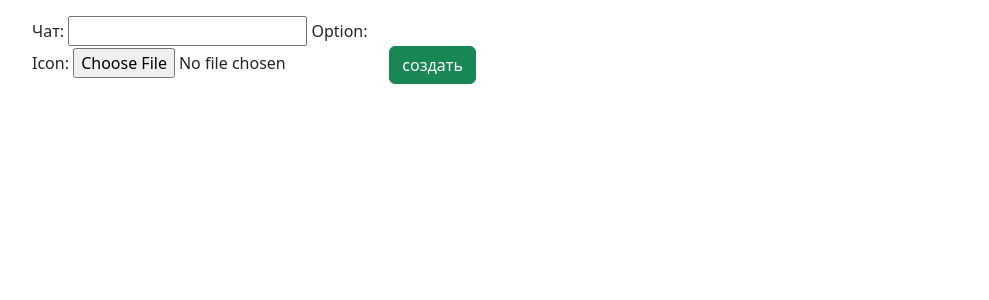
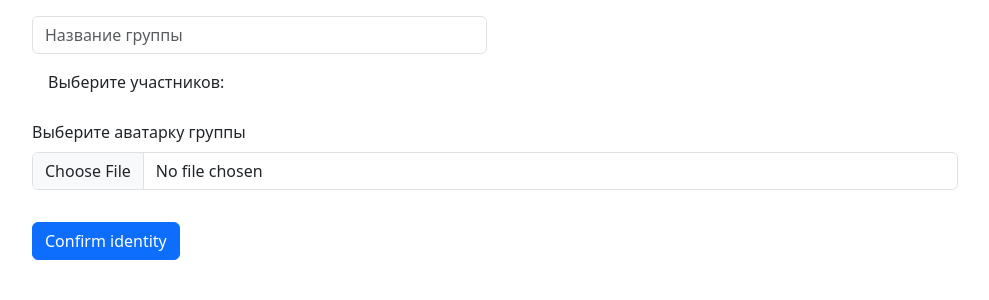
Before and after one commit to Kanezal/yitaker, a Django app: page /messenger/chats/create in a window 1280 px wide. Shown: the part 72-372 px from the top of the page, without its empty margins (240-1229 px from the left). Run offline with Django 4.2, Linux system fonts and the light colour scheme; the visitor is signed in with stand-in values (Sample User, id 1); data comes from the database, SQL or seed files in the repository; data that the repository does not hold is empty; some libraries are stand-ins or nearby versions.

Commit message:
верстка групповых чатов почти закончена

```diff
--- a/messenger/templates/create.html
+++ b/messenger/templates/create.html
@@ -7,9 +7,30 @@
 {% endblock %}
 
 {% block main %}
-    <form method="post" enctype="multipart/form-data">
-        {% csrf_token %}
-        {{form}}
-        <button class="btn btn-success" type="submit">создать</button>
-    </form>
+
+<form class="row g-3">
+    <div class="col-md-6">
+      <input type="text" class="form-control" placeholder="Название группы">
+    </div>
+
+    <div class="form-check">
+        <label class="form-label">Выберите участников: </label>
+        <label class="form-check-label" for="flexCheckDefault">
+        {% for friend in form.option %}
+
+        {{friend}}
+
+        {% endfor %}
+        </label>
+    </div>
+
+    <div class="mb-3">
+        <label for="formFile" class="form-label">Выберите аватарку группы</label>
+        <input class="form-control" type="file" id="formFile">
+    </div>
+
+    <div class="col-auto">
+        <button type="submit" class="btn btn-primary mb-3">Confirm identity</button>
+    </div>
+
 {% endblock %}
```
